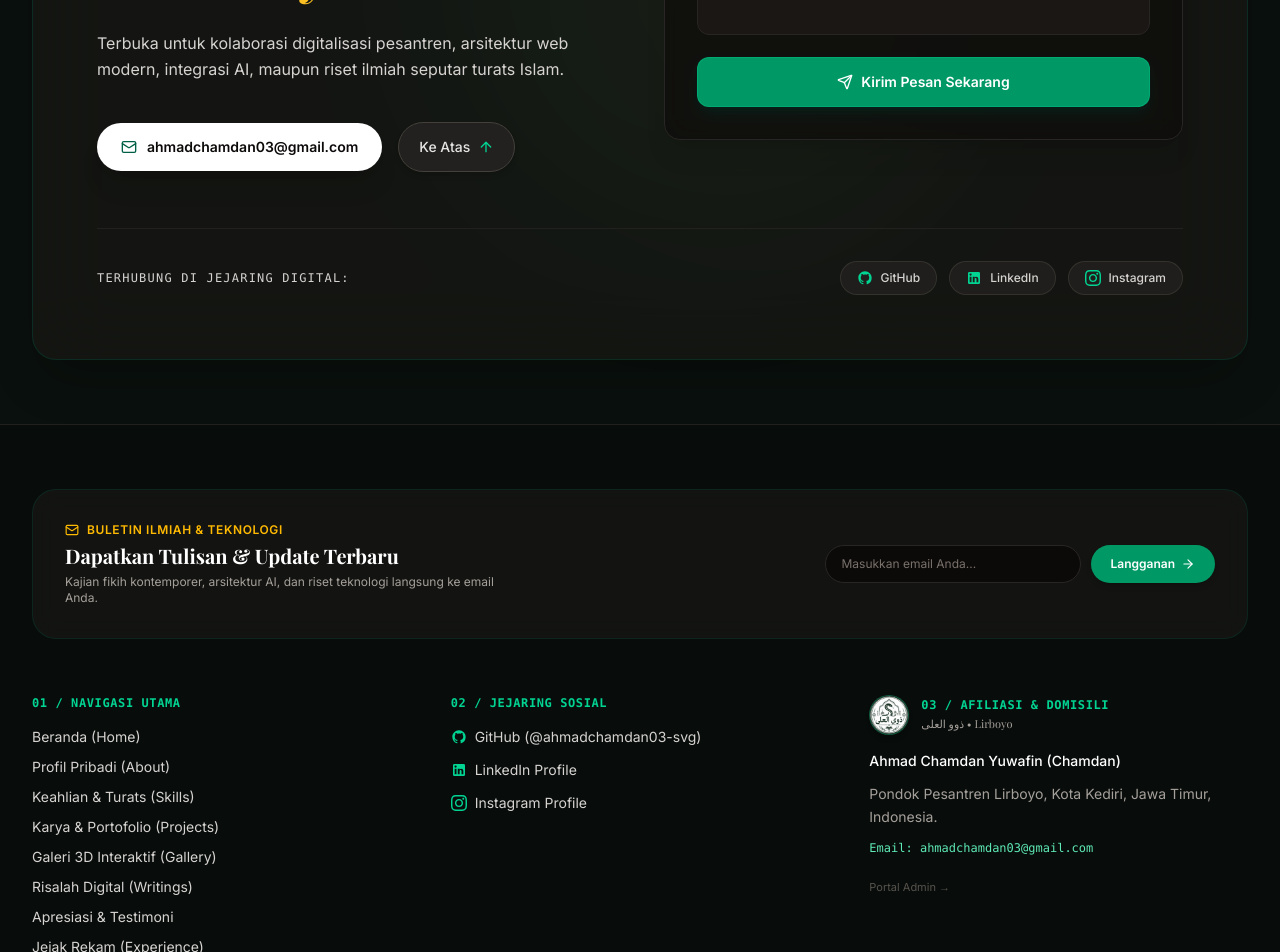
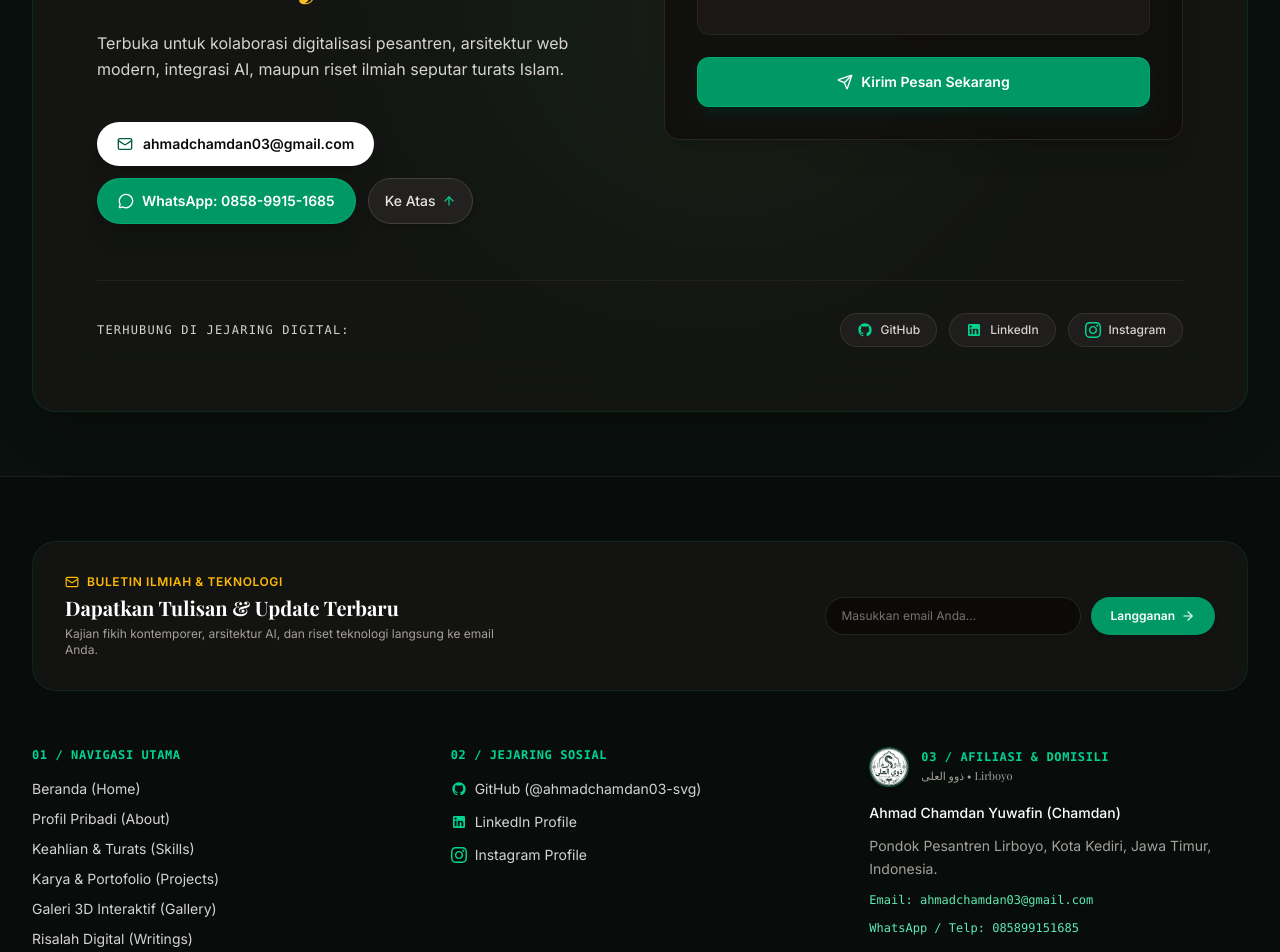
Before and after one commit to ahmadchamdan03-svg/chamdan-portfolio, a Next.js app: page / in a window 1280 px wide. Shown: the part 10200-11152 px from the top of the page. Built offline with nearby package versions, Linux system fonts and the light colour scheme; no server answers; the database is empty; a web font is replaced by a local one.

Commit message:
chore(contact): update global email and whatsapp contact information

```diff
--- a/src/app/api/chat/route.ts
+++ b/src/app/api/chat/route.ts
@@ -46,7 +46,7 @@ Karakter Anda: Sopan, tawadhu, cerdas, beradab santri pesantren (sering menyapa
 Identitas Kang Chamdan:
 - Santri Pondok Pesantren Lirboyo Kediri dan Mahasantri Ma'had Aly Lirboyo (Takhassus Fiqh wa Ushuluh).
 - Julukan: Khadimul Ilmi & AI-Driven Full-Stack Web Developer.
-- Kontak: Email ahmadchamdan03@gmail.com, WhatsApp 0821-3271-7015, Domisili di Kediri, Jawa Timur.
+- Kontak: Email ahmadchamdan03@gmail.com, WhatsApp 0858-9915-1685, Domisili di Kediri, Jawa Timur.
 
 Gunakan data nyata dari database berikut ini untuk menjawab pertanyaan pengunjung secara akurat:
 ${retrievedContext}
@@ -100,7 +100,7 @@ Aturan Menjawab:
         "Kang Chamdan telah membangun beberapa sistem unggulan, di antaranya: 1) Sistem Presensi & Live Scanner Gerbang Haflah (3.500+ wali santri), 2) Portal Wisuda Akbar & AI Guide A'lawna, 3) Sistem Kasir Bazar Stan Muktamar NU Ke-35, dan 4) Undangan Digital Interaktif.";
     } else if (lower.includes("kontak") || lower.includes("wa") || lower.includes("hubungi") || lower.includes("email")) {
       reply =
-        "Anda dapat menghubungi Kang Chamdan langsung via WhatsApp di 0821-3271-7015 atau email di ahmadchamdan03@gmail.com. Beliau sangat terbuka untuk kolaborasi sistem digital dan musyawarah ilmiah.";
+        "Anda dapat menghubungi Kang Chamdan langsung via WhatsApp di 0858-9915-1685 atau email di ahmadchamdan03@gmail.com. Beliau sangat terbuka untuk kolaborasi sistem digital dan musyawarah ilmiah.";
     } else if (lower.includes("cv") || lower.includes("resume")) {
       reply =
         "Anda dapat mengunduh CV resmi Kang Chamdan langsung melalui tombol 'Unduh CV' di bagian atas halaman atau mengunjungi endpoint /api/cv.";
--- a/src/app/layout.tsx
+++ b/src/app/layout.tsx
@@ -73,6 +73,8 @@ const jsonLdPerson = {
   description:
     "Santri Pondok Pesantren Lirboyo Kediri dan Mahasantri Ma'had Aly Lirboyo takhassus Fiqh wa Ushuluh, spesialis arsitektur sistem web full-stack dan otomasi AI.",
   url: "https://www.chamdan.site",
+  email: "mailto:ahmadchamdan03@gmail.com",
+  telephone: "+6285899151685",
   sameAs: [
     "https://github.com/ahmadchamdan03-svg",
     "https://instagram.com",
--- a/src/components/layout/Footer.tsx
+++ b/src/components/layout/Footer.tsx
@@ -268,7 +268,24 @@ export default function Footer({ lang = "ID" }: FooterProps) {
                 Pondok Pesantren Lirboyo, Kota Kediri, Jawa Timur, Indonesia.
               </p>
               <p className="text-xs font-mono text-emerald-300">
-                Email: ahmadchamdan03@gmail.com
+                Email:{" "}
+                <a
+                  href="mailto:ahmadchamdan03@gmail.com"
+                  className="hover:underline hover:text-emerald-200"
+                >
+                  ahmadchamdan03@gmail.com
+                </a>
+              </p>
+              <p className="text-xs font-mono text-emerald-300">
+                WhatsApp / Telp:{" "}
+                <a
+                  href="https://wa.me/6285899151685"
+                  target="_blank"
+                  rel="noopener noreferrer"
+                  className="hover:underline hover:text-emerald-200"
+                >
+                  085899151685
+                </a>
               </p>
               <div className="pt-2">
                 <a
--- a/src/components/pdf/CVDocument.tsx
+++ b/src/components/pdf/CVDocument.tsx
@@ -152,6 +152,7 @@ export default function CVDocument({
           <View style={styles.contactRow}>
             <Text>Kediri, Jawa Timur, Indonesia</Text>
             <Text>Email: ahmadchamdan03@gmail.com</Text>
+            <Text>WhatsApp: 0858-9915-1685</Text>
             <Text>Website: https://www.chamdan.site</Text>
             <Text>GitHub: @ahmadchamdan03-svg</Text>
           </View>
--- a/src/components/sections/ContactSection.tsx
+++ b/src/components/sections/ContactSection.tsx
@@ -1,7 +1,7 @@
 "use client";
 
 import { useState } from "react";
-import { Mail, ArrowUp, Send, CheckCircle2, AlertCircle, Loader2 } from "lucide-react";
+import { Mail, ArrowUp, Send, CheckCircle2, AlertCircle, Loader2, MessageCircle } from "lucide-react";
 import Reveal from "@/components/ui/Reveal";
 
 interface ContactSectionProps {
@@ -98,24 +98,35 @@ export default function ContactSection({ lang = "ID" }: ContactSectionProps) {
                     : "Available for institutional pesantren digitalization, full-stack web applications, AI automation, or academic research."}
                 </p>
 
-                <div className="pt-4 flex flex-wrap items-center gap-4">
+                <div className="pt-4 flex flex-wrap items-center gap-3">
                   <a
                     href="mailto:ahmadchamdan03@gmail.com"
                     aria-label="Kirim email langsung ke ahmadchamdan03@gmail.com"
-                    className="inline-flex items-center gap-2.5 px-6 py-3.5 rounded-full bg-white text-stone-950 hover:bg-[#fbbf24] font-semibold text-xs sm:text-sm transition-all duration-300 shadow-xl"
+                    className="inline-flex items-center gap-2.5 px-5 py-3 rounded-full bg-white text-stone-950 hover:bg-[#fbbf24] font-semibold text-xs sm:text-sm transition-all duration-300 shadow-xl"
                   >
                     <Mail className="w-4 h-4 text-emerald-800" />
                     <span>ahmadchamdan03@gmail.com</span>
+                  </a>
+
+                  <a
+                    href="https://wa.me/6285899151685?text=Halo%20Chamdan,%20saya%20melihat%20portofolio%20Anda%20dan%20ingin%20berdiskusi."
+                    target="_blank"
+                    rel="noopener noreferrer"
+                    aria-label="Hubungi via WhatsApp"
+                    className="inline-flex items-center gap-2 px-5 py-3 rounded-full bg-emerald-600 hover:bg-emerald-500 text-white font-semibold text-xs sm:text-sm transition-all duration-300 shadow-xl border border-emerald-400/30"
+                  >
+                    <MessageCircle className="w-4 h-4 text-white" />
+                    <span>WhatsApp: 0858-9915-1685</span>
                   </a>
 
                   <button
                     type="button"
                     onClick={scrollToTop}
                     aria-label={lang === "ID" ? "Kembali ke atas halaman" : "Back to top of page"}
-                    className="inline-flex items-center gap-2 px-5 py-3.5 rounded-full bg-stone-800/80 hover:bg-stone-700 text-stone-200 text-xs sm:text-sm font-medium border border-stone-700 hover:border-emerald-500/50 transition-all shadow-md cursor-pointer"
+                    className="inline-flex items-center gap-1.5 px-4 py-3 rounded-full bg-stone-800/80 hover:bg-stone-700 text-stone-200 text-xs sm:text-sm font-medium border border-stone-700 hover:border-emerald-500/50 transition-all shadow-md cursor-pointer"
                   >
                     <span>{lang === "ID" ? "Ke Atas" : "Back to top"}</span>
-                    <ArrowUp className="w-4 h-4 text-emerald-400" />
+                    <ArrowUp className="w-3.5 h-3.5 text-emerald-400" />
                   </button>
                 </div>
               </div>
--- a/src/components/sections/ServicesSection.tsx
+++ b/src/components/sections/ServicesSection.tsx
@@ -176,7 +176,7 @@ export default function ServicesSection({ lang = "ID" }: ServicesSectionProps) {
 
   const handleSendBooking = (e: React.FormEvent) => {
     e.preventDefault();
-    const phone = "62895325608400";
+    const phone = "6285899151685";
     const greeting =
       lang === "ID"
         ? `Halo Mas Chamdan, saya tertarik untuk mendiskusikan *${bookingTopic}*.\n\nNama: ${consultName}\nEmail: ${consultEmail}\nRencana Waktu: ${consultDate || "Fleksibel"}\nCatatan: ${consultNotes || "-"}`
--- a/src/components/ui/WhatsAppButton.tsx
+++ b/src/components/ui/WhatsAppButton.tsx
@@ -3,9 +3,9 @@
 import { MessageCircle } from "lucide-react";
 
 export default function WhatsAppButton() {
-  const phoneNumber = "6282132717015";
+  const phoneNumber = "6285899151685";
   const defaultMessage = encodeURIComponent(
-    "Assalamu'alaikum Kang Chamdan, saya berkunjung dari website portfolio Anda dan tertarik untuk berdiskusi/kolaborasi."
+    "Halo Chamdan, saya melihat portofolio Anda dan ingin berdiskusi."
   );
   const waUrl = `https://wa.me/${phoneNumber}?text=${defaultMessage}`;
 
```
